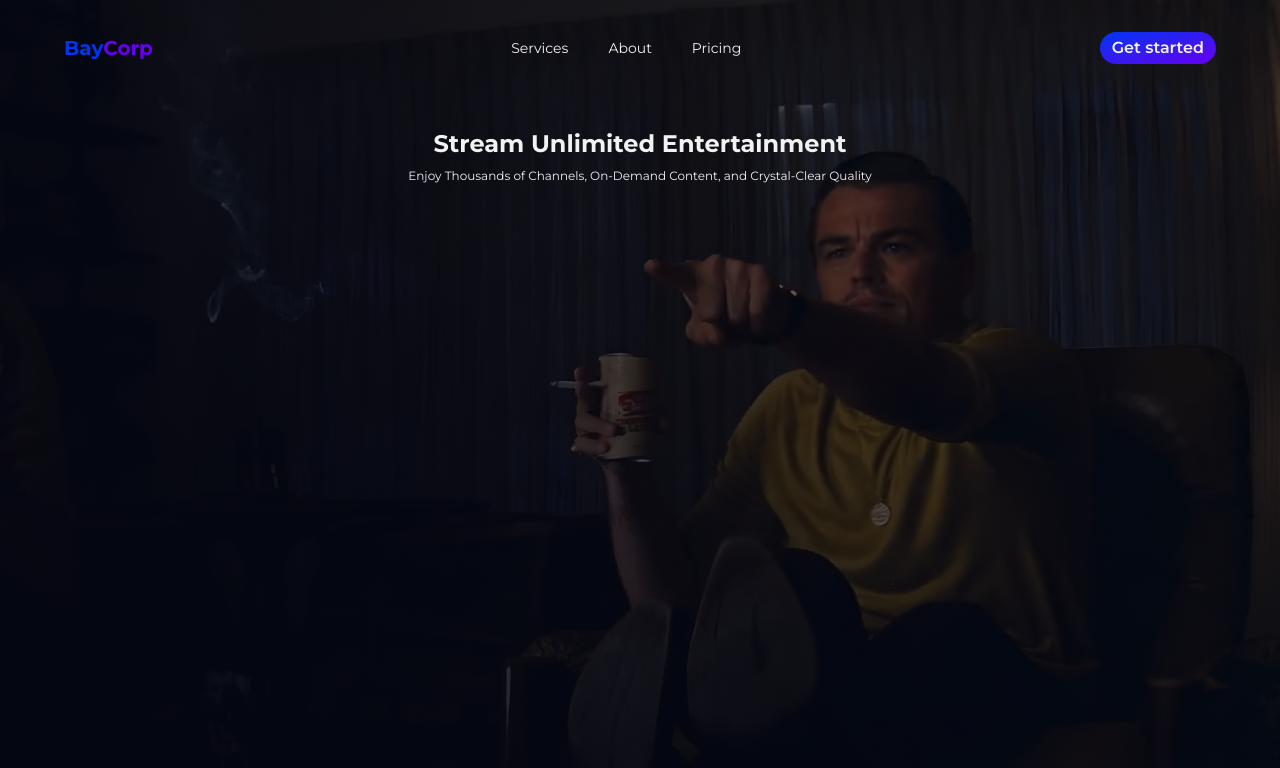
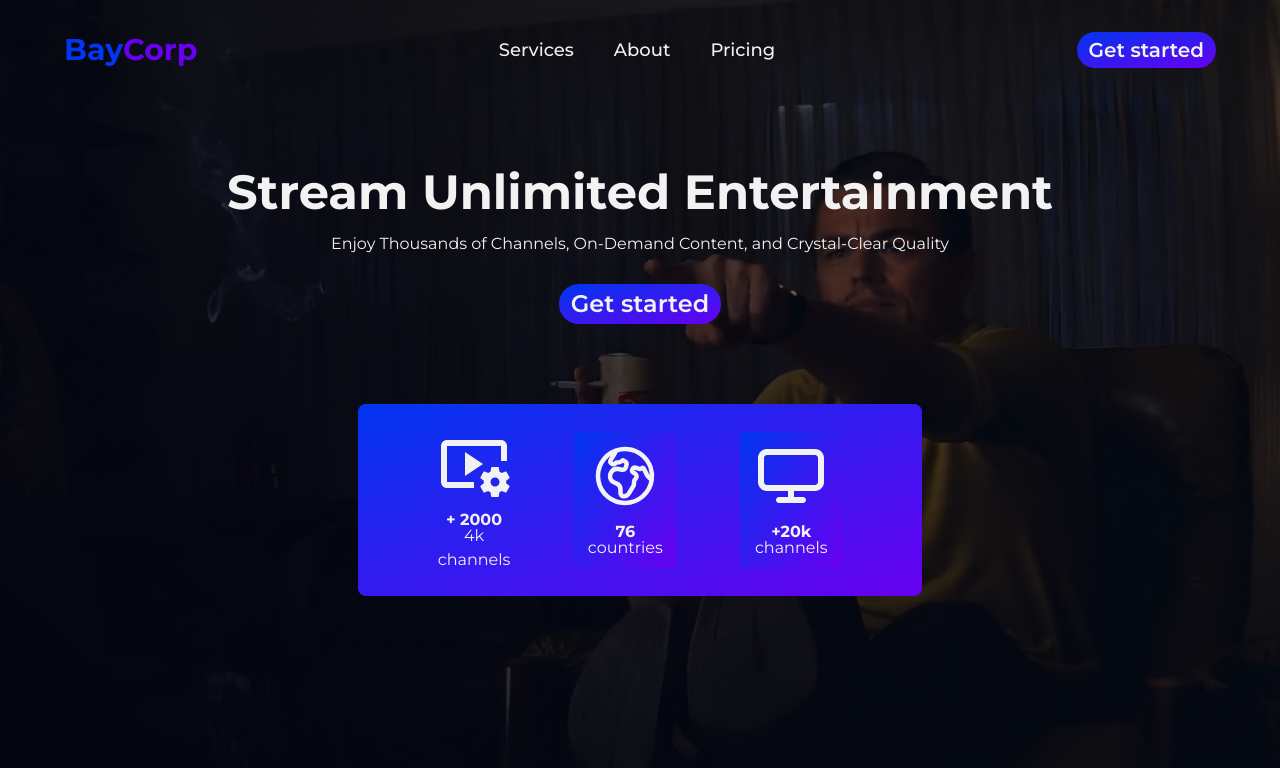
Before and after one commit to TinySmash/BayCorp, a Next.js app: page / in a window 1280 px wide. Shown: the top 768 px of the page. Built offline with nearby package versions, Linux system fonts and the light colour scheme.

Commit message:
hero page

```diff
--- a/package.json
+++ b/package.json
@@ -14,7 +14,8 @@
     "react": "^18",
     "react-dom": "^18",
     "react-icons": "^5.1.0",
-    "react-redux": "^9.1.1"
+    "react-redux": "^9.1.1",
+    "swiper": "^11.1.1"
   },
   "devDependencies": {
     "@types/node": "^20",
--- a/src/app/page.tsx
+++ b/src/app/page.tsx
@@ -1,4 +1,4 @@
-import Hero from "@/components/home/Hero";
+import Hero from "@/components/home/hero/Hero";
 
 export default function Home() {
   return (
--- a/src/components/home/Hero.tsx
+++ /dev/null
@@ -1,15 +0,0 @@
-function Hero() {
-  return (
-    <section className="bg-hero w-full h-screen relative text-center flex flex-col items-center container-page gap-2">
-      <h1 className="text-2xl font-bold text-white z-10">
-        Stream Unlimited Entertainment
-      </h1>
-      <p className="text-xs text-white z-10">
-        Enjoy Thousands of Channels, On-Demand Content, and Crystal-Clear
-        Quality
-      </p>
-    </section>
-  );
-}
-
-export default Hero;
--- /dev/null
+++ b/src/components/home/hero/Hero.tsx
@@ -0,0 +1,59 @@
+import { MdOutlineVideoSettings } from "react-icons/md";
+import HeroSlider from "./Slider";
+import { HiOutlineGlobeEuropeAfrica } from "react-icons/hi2";
+import { CgScreen } from "react-icons/cg";
+
+function Hero() {
+  return (
+    <section className="bg-hero w-full h-screen relative text-center flex flex-col items-center container-page gap-2 md:gap-4">
+      <h1 className="text-2xl sm:text-3xl lg:text-5xl font-bold text-white z-10 md:mt-10">
+        Stream Unlimited Entertainment
+      </h1>
+      <p className="text-xs md:text-sm lg:text-base text-white z-10 ">
+        Enjoy Thousands of Channels, On-Demand Content, and Crystal-Clear
+        Quality
+      </p>
+      <button className="primary-button z-10 mt-3 mb-16 md:text-xl lg:text-2xl">
+        Get started
+      </button>
+      <HeroSlider />
+      <ul className="w-auto h-auto bg-gradient-to-br from-primary to-third flex items-center gap-16 z-10 rounded-lg px-12 py-4 lg:py-6 lg:px-20">
+        <li
+          className="relative  rounded-md flex flex-col items-center gap-2 transition-all duration-200 z-10"
+          // ref={previousItemRef}
+        >
+          <MdOutlineVideoSettings className="text-white text-7xl" />
+
+          <h1 className="flex flex-col items-center text-white font-bold ">
+            + 2000
+            <span className="font-normal -mt-2">4k channels</span>
+          </h1>
+        </li>
+        <li
+          className="relative h-auto w-4/5 p-2 bg-gradient-to-br from-primary to-third rounded-md flex flex-col items-center gap-2 transition-all duration-200"
+          // ref={previousItemRef}
+        >
+          <HiOutlineGlobeEuropeAfrica className="text-white text-7xl" />
+
+          <h1 className="flex flex-col items-center text-white font-bold ">
+            76
+            <span className="font-normal -mt-2">countries</span>
+          </h1>
+        </li>
+        <li
+          className="relative h-auto w-4/5 p-2 bg-gradient-to-br from-primary to-third rounded-md flex flex-col items-center gap-2 transition-all duration-200"
+          // ref={previousItemRef}
+        >
+          <CgScreen className="text-white text-7xl" />
+
+          <h1 className="flex flex-col items-center text-white font-bold ">
+            +20k
+            <span className="font-normal -mt-2">channels</span>
+          </h1>
+        </li>
+      </ul>
+    </section>
+  );
+}
+
+export default Hero;
--- /dev/null
+++ b/src/components/home/hero/Slider.tsx
@@ -0,0 +1,94 @@
+"use client";
+
+import { HiOutlineGlobeEuropeAfrica } from "react-icons/hi2";
+import { CgScreen } from "react-icons/cg";
+import { MdOutlineVideoSettings } from "react-icons/md";
+import { useEffect, useRef, useState } from "react";
+import { Swiper, SwiperSlide } from "swiper/react";
+
+import "swiper/css";
+import "swiper/css/effect-coverflow";
+import "swiper/css/pagination";
+import "swiper/css/navigation";
+
+import { EffectCoverflow, Pagination, Navigation } from "swiper/modules";
+
+type sliderSlot = {
+  label: string;
+  caption: string;
+  icon: any;
+};
+
+function HeroSlider() {
+  // const previousItemRef = useRef<any>(null);
+  // const nextItemRef = useRef<any>(null);
+
+  return (
+    <div className="w-full relative flex flex-col items-center gap-3 sm:mt-10 md:hidden">
+      <Swiper
+        effect={"coverflow"}
+        grabCursor={true}
+        centeredSlides={true}
+        loop={true}
+        slidesPerView={"auto"}
+        coverflowEffect={{
+          rotate: 0,
+          stretch: 0,
+          depth: 100,
+          modifier: 2.5,
+        }}
+        pagination={{ el: ".swiper-pagination", clickable: true }}
+        navigation={{
+          nextEl: ".swiper-button-next",
+          prevEl: ".swiper-button-prev",
+          // clickable: true
+        }}
+        modules={[EffectCoverflow, Pagination, Navigation]}
+        style={{ paddingLeft: "10%" }}
+        className="relative list-none w-3/4 h-auto flex justify-center flex-nowrap gap-10 overflow-x-hidden z-10"
+      >
+        <SwiperSlide>
+          <li
+            className="relative h-auto w-4/5 p-2 bg-gradient-to-br from-primary to-third rounded-md flex flex-col items-center gap-2 transition-all duration-200"
+            // ref={previousItemRef}
+          >
+            <MdOutlineVideoSettings className="text-white text-8xl" />
+
+            <h1 className="flex flex-col items-center text-white font-bold ">
+              + 2000
+              <span className="font-normal -mt-2">4k channels</span>
+            </h1>
+          </li>
+        </SwiperSlide>
+        <SwiperSlide>
+          <li
+            className="relative h-auto w-4/5 p-2 bg-gradient-to-br from-primary to-third rounded-md flex flex-col items-center gap-2 transition-all duration-200"
+            // ref={previousItemRef}
+          >
+            <HiOutlineGlobeEuropeAfrica className="text-white text-8xl" />
+
+            <h1 className="flex flex-col items-center text-white font-bold ">
+              76
+              <span className="font-normal -mt-2">countries</span>
+            </h1>
+          </li>
+        </SwiperSlide>
+        <SwiperSlide>
+          <li
+            className="relative h-auto w-4/5 p-2 bg-gradient-to-br from-primary to-third rounded-md flex flex-col items-center gap-2 transition-all duration-200"
+            // ref={previousItemRef}
+          >
+            <CgScreen className="text-white text-8xl" />
+
+            <h1 className="flex flex-col items-center text-white font-bold ">
+              +20k
+              <span className="font-normal -mt-2">channels</span>
+            </h1>
+          </li>
+        </SwiperSlide>
+      </Swiper>
+    </div>
+  );
+}
+
+export default HeroSlider;
--- a/src/components/nav/Navbar.tsx
+++ b/src/components/nav/Navbar.tsx
@@ -10,16 +10,18 @@ function Navbar() {
 
   return (
     <>
-      <header className="fixed w-full h-auto px-5 md:px-10 xl:px-16 py-4 md:py-6 xl:py-8 flex justify-between items-center z-[999]">
-        <h1 className="font-bold text-xl text-primary">
+      <header className="fixed sec-container xl:left-1/2 xl:-translate-x-1/2  w-full h-auto px-5 md:px-10 xl:px-16 py-4 md:py-6 xl:py-8 flex justify-between items-center z-[999]">
+        <h1 className="font-bold text-xl md:text-2xl xl:text-3xl text-primary">
           Bay<span className="text-third">Corp</span>
         </h1>
-        <nav className="hidden md:flex items-center gap-10 text-white text-sm">
+        <nav className="hidden md:flex items-center gap-10 text-white text-sm md:text-base xl:text-lg font-medium">
           <Link href="">Services</Link>
           <Link href="">About</Link>
           <Link href="">Pricing</Link>
         </nav>
-        <button className="primary-button hidden md:flex">Get started</button>
+        <button className="primary-button hidden md:flex text-lg xl:text-xl">
+          Get started
+        </button>
         <button
           className="md:hidden"
           onClick={() => {
```
Also changed, not shown: 1 other file (tests, documents, lock files or other folders).
